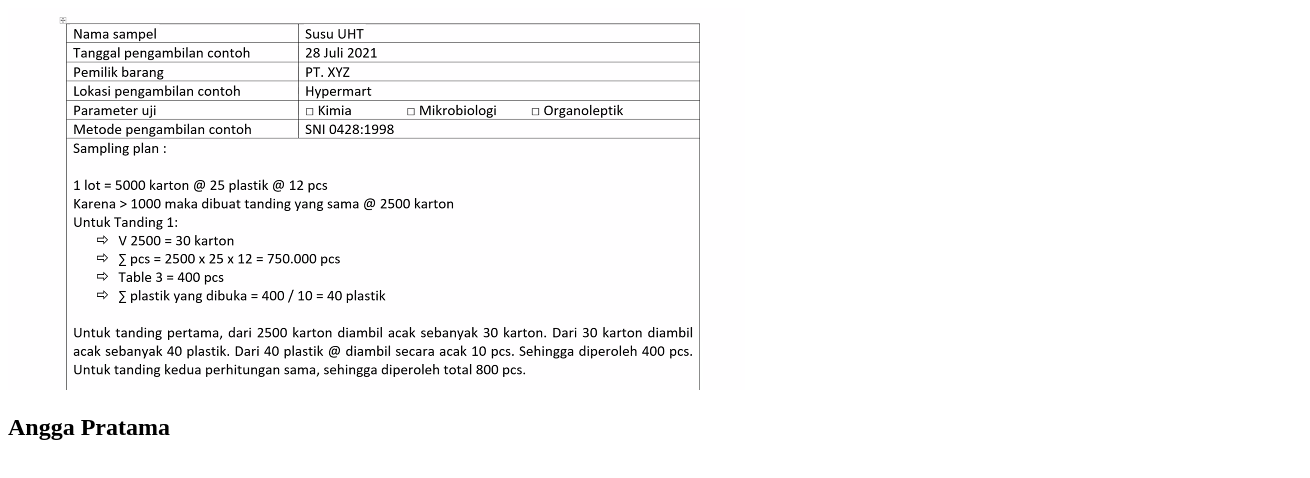
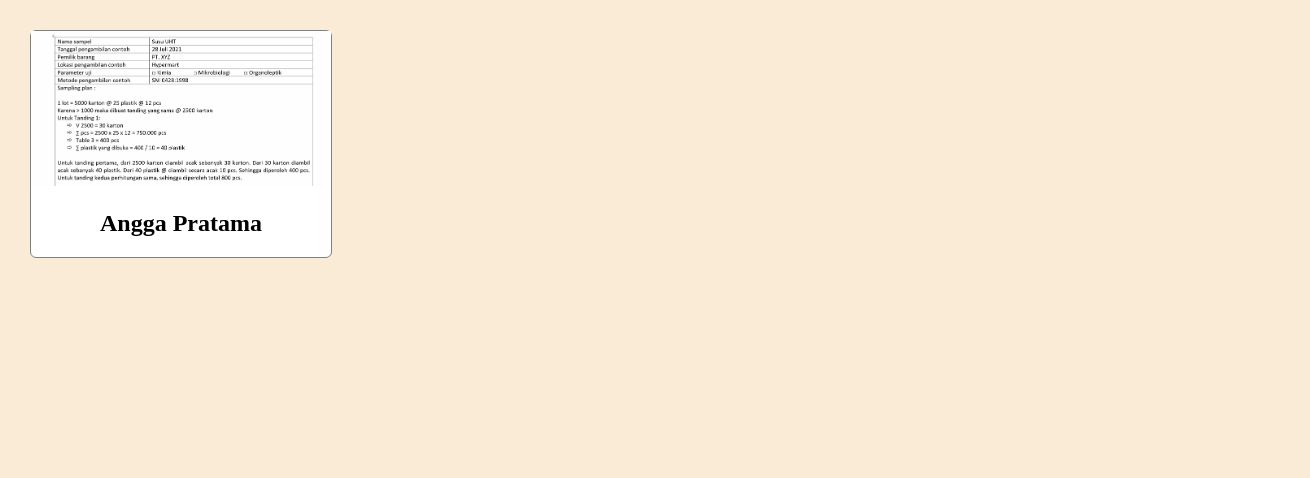
Before and after one commit to hasrul0701/my-repo-from-remote, a plain HTML site: page index.html in a window 1280 px wide. Shown: the whole page, 1310 px wide, since content can reach past the window. Drawn offline with Linux system fonts and the light colour scheme.

Commit message:
added initial style.css to style the profile

```diff
--- a/index.html
+++ b/index.html
@@ -1,12 +1,13 @@
 <!DOCTYPE html>
 <html>
   <head>
+    <link rel="stylesheet" href="style.css">
   </head>
 
   <body>
     <div id="profile-container">
         <img id="profile-image" src="images/anggapratama.png" alt="profile image" />
-        <h2 id="profile-image">Angga Pratama</h2>
+        <h2 id="profile-name">Angga Pratama</h2>
      </div>
   </body>
 
--- /dev/null
+++ b/style.css
@@ -0,0 +1,21 @@
+body {
+    width: 100%;
+    margin: 30px;
+    background-color: antiquewhite;
+ }
+
+ #profile-container{
+    max-width: 300px;
+    background-color: white;
+    border: 1px solid gray;
+    border-radius: 6px;
+ }
+
+ #profile-image{
+    width: 100%;
+    height: auto;
+ }
+
+ #profile-name{
+    text-align: center;
+ }
```
